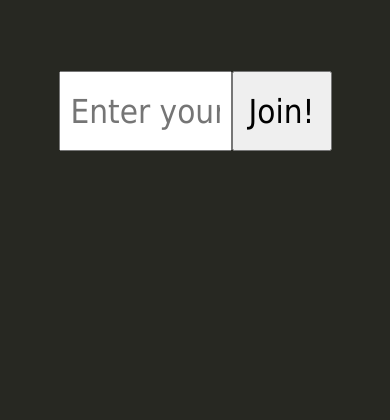
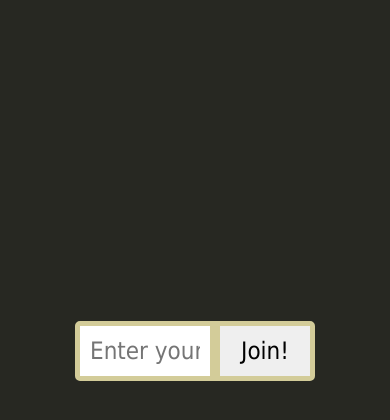
Before and after one commit to chenjustin/number-scrabble, a React app: page / in a window 390 px wide. Shown: the part 74-494 px from the top of the page. Built offline with nearby package versions, Linux system fonts and the light colour scheme.

Commit message:
responsive home page

```diff
--- a/public/styles/main.css
+++ b/public/styles/main.css
@@ -5,12 +5,14 @@
   box-sizing: border-box;
 }
 
-html{
+html, body{
 	height: 100%;
+	width: 100%;
+	margin: 0;
+	padding: 0px;
+	overflow-x: hidden;
 }
 body{
-	margin: 0;
-	position: relative;
 }
 
 /* GameApp container stuff */
@@ -28,6 +30,7 @@ header{
 	padding-left: 20px;
 	color: white;
 }
+
 #headerPlayerName{
 	float: right;
 	font-size: 20px;
@@ -36,34 +39,47 @@ header{
 	padding: 20px;
 	white-space: nowrap;
 }
-footer{
-	height: 50px;
-	background-color: #D3CC99;
-	position: absolute;
-	bottom: 0;
-	right: 0;
-	left: 0;
-	padding: 1rem;
-}
+
 .main-container{
 	background-color: #272822;
 	height: calc(100% - 70px);
 	padding-top: 25px;
-	padding-left: 15%;
-	padding-right: 15%;
+	padding-left: 250px;
+	padding-right: 250px;
+}
+
+/* view-contaier */
+.view-container{
+	white-space: nowrap;
 }
 
 
 /* NewPlayerView */
 
 #newUserInput{
+	/*
+	min-width: 413px;
+	*/
 	width: calc(100% - 100px);
 	height: 80px;
-	margin-top: 50px;
+	margin-top: 300px;
 	padding: 10px;
 	font-family: Tahoma, Geneva, sans-serif;
 	font-size: 33px;
 	vertical-align: bottom;
+	border-width: 5px;
+	border-color: #D3CC99;
+	border-style: solid;
+	border-top-left-radius: 5px;
+	border-bottom-left-radius: 5px;
+}
+
+#newUserInput:focus{
+	border-width: 5px;
+	border-color: #9ecaed;
+	outline: none;
+	border-top-left-radius: 5px;
+	border-bottom-left-radius: 5px;
 }
 
 #newUserButton{
@@ -72,4 +88,67 @@ footer{
 	vertical-align: bottom;
 	font-family: Tahoma, Geneva, sans-serif;
 	font-size: 33px;
+	border-color: #D3CC99;
+	border-width: 5px;
+	border-style: solid;
+	border-top-right-radius: 5px;
+	border-bottom-right-radius: 5px;
 }
+
+#newUserButton:focus{
+	border-width: 5px;
+	border-color: #9ecaed;
+	outline: none;
+	border-top-right-radius: 5px;
+	border-bottom-right-radius: 5px;
+}
+
+@media (max-width: 1024px){
+
+	.main-container{
+		background-color: #272822;
+		height: calc(100% - 70px);
+		padding-top: 25px;
+		padding-left: 125px;
+		padding-right: 125px;
+	}
+
+	#newUserInput{
+		min-width: calc(100% - 100px);
+		height: 70px;
+		padding: 10px;
+		font-family: Tahoma, Geneva, sans-serif;
+		font-size: 30px;
+	}
+
+	#newUserButton{
+		width: 100px;
+		height: 70px;
+		font-size: 30px;
+	}
+}
+
+@media (max-width: 640px){
+
+	.main-container{
+		background-color: #272822;
+		height: calc(100% - 70px);
+		padding-top: 25px;
+		padding-left: 75px;
+		padding-right: 75px;
+	}
+
+	#newUserInput{
+		min-width: calc(100% - 100px);
+		height: 60px;
+		padding: 10px;
+		font-family: Tahoma, Geneva, sans-serif;
+		font-size: 24px;
+	}
+
+	#newUserButton{
+		width: 100px;
+		height: 60px;
+		font-size: 24px;
+	}
+}
--- a/src/components/LobbyView.js
+++ b/src/components/LobbyView.js
@@ -13,7 +13,7 @@ class LobbyView extends React.Component {
 
   render() {
     return (
-      <div>
+      <div className={"view-container"}>
         PlayerName: {this.props.playerName}
       </div>
     );
--- a/src/components/NewPlayerView.js
+++ b/src/components/NewPlayerView.js
@@ -16,11 +16,13 @@ class NewPlayerView extends React.Component {
 
 	handleSubmit(e){
 		e.preventDefault();
-		this.props.updateName(this.state.value);
+		if(this.state.value.length > 0){
+			this.props.updateName(this.state.value);
+		}
 	}
   render() {
     return (
-      <div>
+      <div className={"view-container"}>
       	<form onSubmit={this.handleSubmit}>
     			<input type="text" value={this.state.value} id={"newUserInput"} onChange={this.handleChange} placeholder={"Enter your name to begin"}/>
       		<input type="submit" value="Join!" id={"newUserButton"}/>
```
Also changed, not shown: public/bundle.js.
